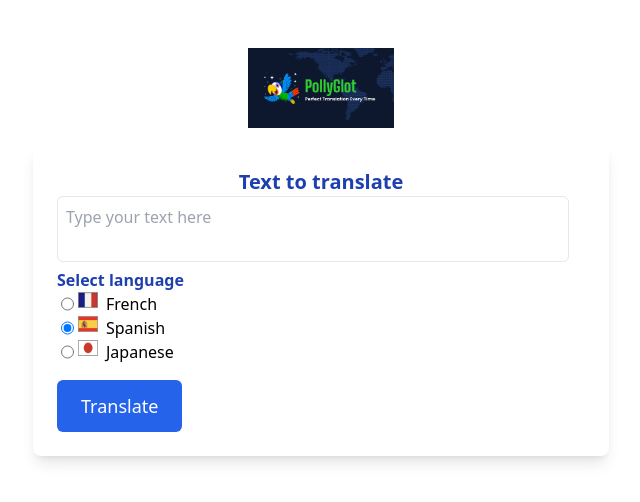
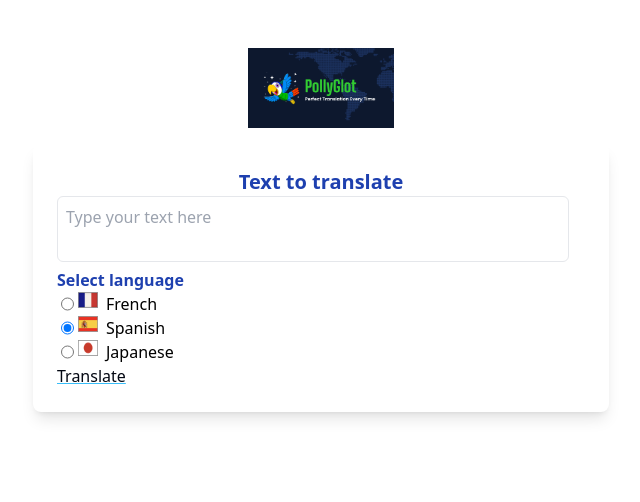
Before and after one commit to ElenaOikonomou/PolyGlot_AI, a React (Vite) app: page / in a window 1280 px wide. Shown: the top 502 px of the page, without its empty margins (319-959 px from the left). Built offline with nearby package versions, Linux system fonts and the light colour scheme; no server answers.

Commit message:
css_tailwind_corrections

```diff
--- a/output.css
+++ b/output.css
@@ -237,7 +237,9 @@ button,
 [type='button'],
 [type='reset'],
 [type='submit'] {
-  -webkit-appearance: button;
+
+  -webkit-appearance: button;  /* Vendor prefix */
+  appearance: button;          /* Standard property */
   /* 1 */
   background-color: transparent;
   /* 2 */
@@ -285,6 +287,7 @@ Correct the cursor style of increment and decrement buttons in Safari.
 
 [type='search'] {
   -webkit-appearance: textfield;
+  appearance: textfield;
   /* 1 */
   outline-offset: -2px;
   /* 2 */
@@ -304,7 +307,8 @@ Remove the inner padding in Chrome and Safari on macOS.
 */
 
 ::-webkit-file-upload-button {
-  -webkit-appearance: button;
+  -webkit-appearance: button;  /* Vendor prefix */
+  appearance: button;          /* Standard property */
   /* 1 */
   font: inherit;
   /* 2 */
@@ -398,6 +402,7 @@ Set the default cursor for buttons.
 button,
 [role="button"] {
   cursor: pointer;
+
 }
 
 /*
@@ -422,7 +427,7 @@ audio,
 iframe,
 embed,
 object {
-  display: block;
+  display: inline-block;
   /* 1 */
   vertical-align: middle;
   /* 2 */
--- a/package.json
+++ b/package.json
@@ -30,7 +30,7 @@
     "postcss": "^8.4.38",
     "prettier": "^3.5.3",
     "prettier-plugin-tailwindcss": "^0.6.11",
-    "tailwindcss": "^3.4.1",
+    "tailwindcss": "^3.4.17",
     "vite": "^6.2.0"
   }
 }
--- a/src/App.jsx
+++ b/src/App.jsx
@@ -19,7 +19,7 @@ const App = () =>  {
   const [language, setLanguage] = React.useState('Spanish')
   const [inputText, setInputText] = React.useState('')
 
-  const [translatedText, setTranslatedText] = React.useState('')
+  const [_translatedText, setTranslatedText] = React.useState('')
 
   const languages = [
       { name: 'French',
@@ -92,7 +92,7 @@ const App = () =>  {
 
         </label>))}
 
-          <button onClick={generateTranslation} className="mt-4 px-6 py-3 bg-blue-600 text-white rounded-md hover:bg-blue-700 text-lg">Translate</button>
+           <button className="text-gray-950 underline decoration-sky-400 underline-offset-3 hover:decoration-2 dark:text-white" onClick={generateTranslation}>Translate</button>
 
         </div>
       </div>
--- a/vite.config.js
+++ b/vite.config.js
@@ -4,8 +4,12 @@ import tailwindcss from '@tailwindcss/vite'
 
 // https://vite.dev/config/
 export default defineConfig({
+  content: [
+    "./src/**/*.{html,js,jsx}", // Ensure your JSX files are included here
+  ],
   plugins: [react(),
     tailwindcss()
   ],
+  purge: false,
 
 })
```
Also changed, not shown: 1 other file (tests, documents, lock files or other folders).
